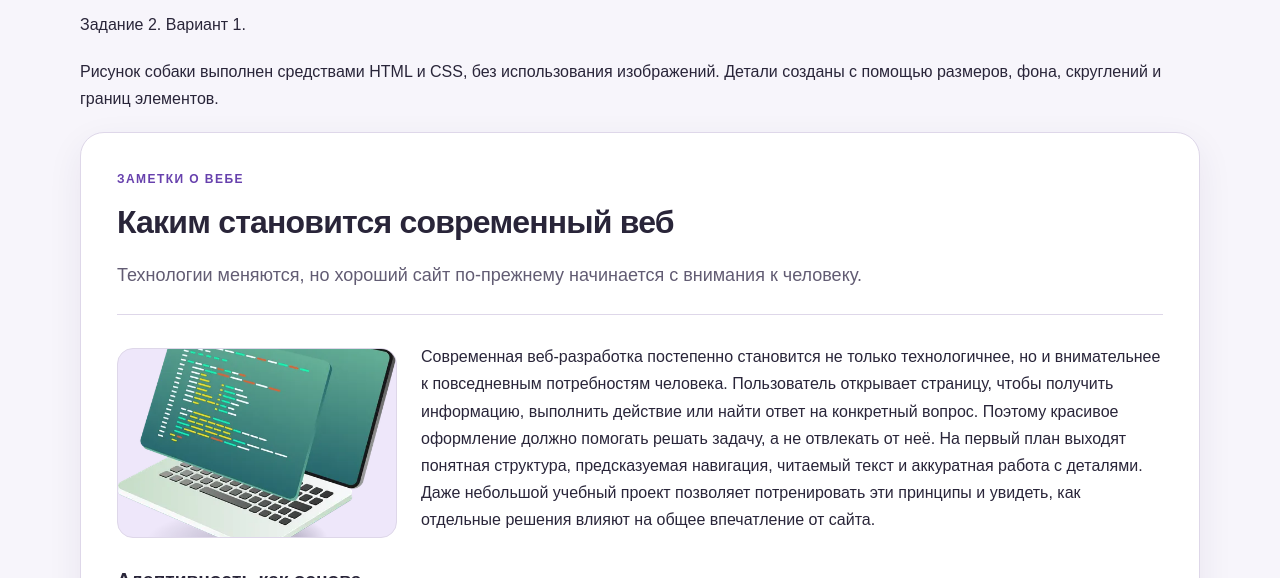
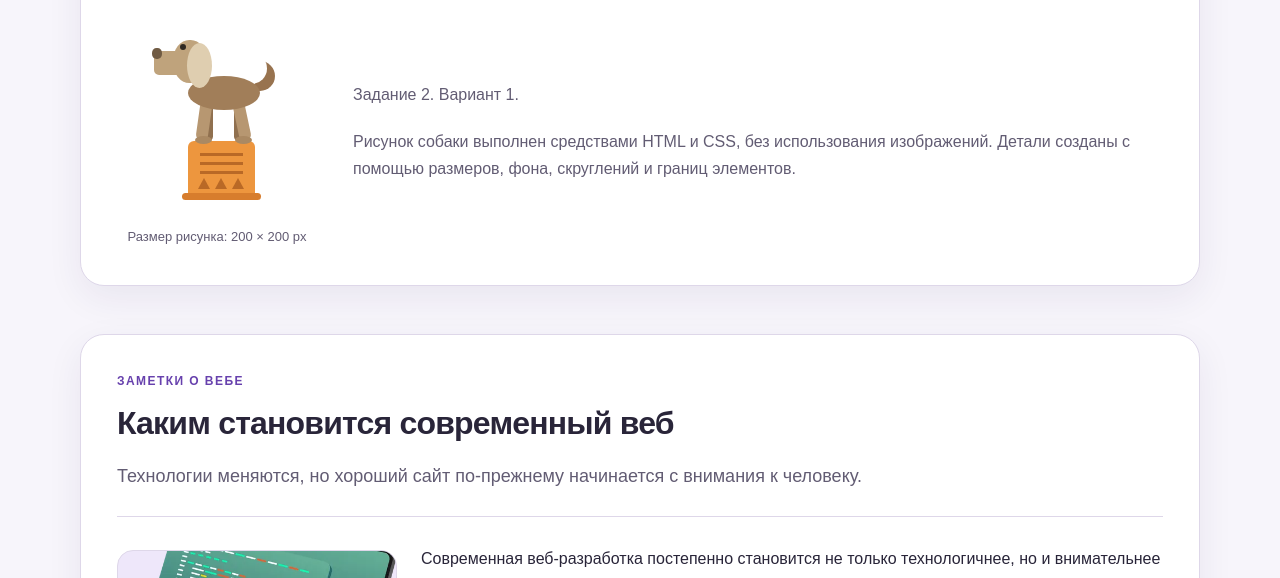
Before and after one commit to PolinaTovstonog/Lab1_Tovstonog, a plain HTML site: page index.html in a window 1280 px wide. Shown: the part 522-1100 px from the top of the page. Drawn offline with Linux system fonts and the light colour scheme.

Commit message:
Update index.html

```diff
--- a/index.html
+++ b/index.html
@@ -6,6 +6,7 @@
     <meta name="description" content="Учебное портфолио Полины: знакомство, статья о веб-разработке и лабораторная работа по прототипированию."> <!-- Добавляем краткое описание страницы. -->
     <title>Товстоног Полина Леонидовна, з5130903/40301</title> <!-- Задаём название вкладки браузера. -->
     <link rel="stylesheet" href="style.css"> <!-- Подключаем общий внешний файл стилей для обеих страниц. -->
+    <link rel="stylesheet" href="pic.css">
 </head> <!-- Завершаем служебную часть документа. -->
 <body> <!-- Открываем видимую часть страницы. -->
     <a class="skip-link" href="#main-content">Перейти к содержимому</a> <!-- Позволяем пользователю клавиатуры быстро пропустить навигацию. -->
```
